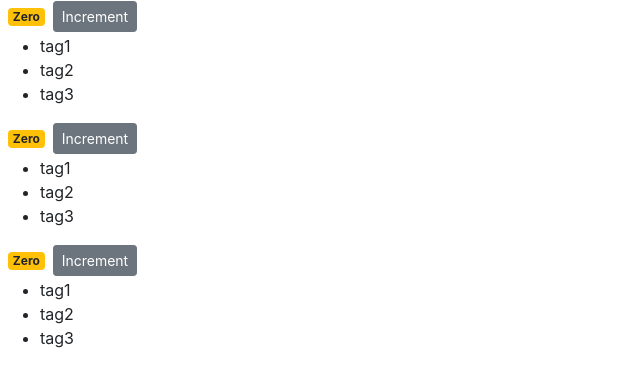
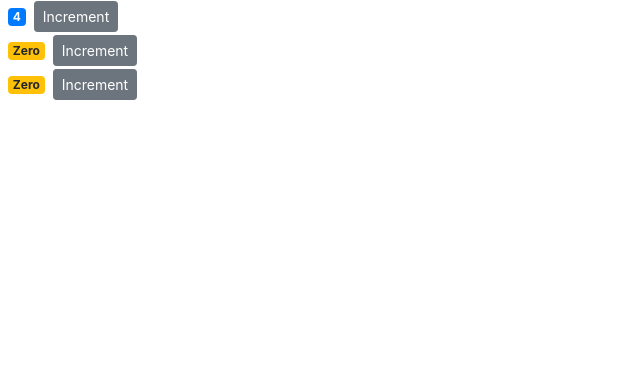
Before and after one commit to m7md21999/ReactJs_Demos, a React (Create React App) app in the folder demo-app/: page / in a window 1280 px wide. Shown: the top 386 px of the page, without its empty margins (0-640 px from the left). Built offline with nearby package versions, Linux system fonts and the light colour scheme.

Commit message:
some adjusmentes in counter and counters jsxs

```diff
--- a/demo-app/src/components/conuter.jsx
+++ b/demo-app/src/components/conuter.jsx
@@ -2,8 +2,7 @@
 
 class Counter extends Component {
   state = {
-    count: 0,
-    tags: ["tag1", "tag2", "tag3"],
+    value: this.props.value,
   };
 
   // constructor() {
@@ -15,20 +14,10 @@
   // handleIncerment() {
   //   console.log("iNCREMENT CLICKED!", this);
   // }
-
   // arrow function for event handling
 
-  handleIncerment = (product) => {
-    console.log(product);
-    this.setState({ count: this.state.count + 1 });
-  };
-
-  // the onClick={() => this.handleIncerment(product)} won't work so i need this mehtod to get it work
-  doHandleIncrement = () => {
-    this.handleIncerment({ id: 1 });
-  };
-
   render() {
+    // console.log(this.props);
     return (
       <div>
         <span className={this.getBadgeClasses()}>{this.formatCount()}</span>
@@ -38,34 +27,27 @@
         >
           Increment
         </button>
-
-        {this.renderTags()}
       </div>
     );
   }
 
-  renderTags() {
-    if (this.state.tags.length === 0) return <p>Tags list is emphty</p>;
-    else {
-      /* //rending lists */
-      return (
-        <ul>
-          {this.state.tags.map((tag) => (
-            <li key={tag}>{tag}</li>
-          ))}
-        </ul>
-      );
-    }
-  }
+  handleIncerment = (product) => {
+    this.setState({ value: this.state.value + 1 });
+  };
+
+  // the onClick={() => this.handleIncerment(product)} won't work so i need this mehtod to get it work
+  doHandleIncrement = () => {
+    this.handleIncerment({ id: 1 });
+  };
   getBadgeClasses() {
     let classes = "badge m-2 badge-";
-    classes += this.state.count == 0 ? "warning" : "primary";
+    classes += this.state.value === 0 ? "warning" : "primary";
     return classes;
   }
 
   formatCount() {
-    const { count } = this.state;
-    return count === 0 ? "Zero" : count;
+    const { value } = this.state;
+    return value === 0 ? "Zero" : value;
   }
 }
 
--- a/demo-app/src/components/conuters.jsx
+++ b/demo-app/src/components/conuters.jsx
@@ -3,17 +3,17 @@
 
 class Conuters extends Component {
   state = {
-    conuter: [
+    counters: [
       {
         id: 1,
+        value: 4,
+      },
+      {
+        id: 2,
         value: 0,
       },
       {
-        id: 1,
-        value: 0,
-      },
-      {
-        id: 1,
+        id: 3,
         value: 0,
       },
     ],
@@ -21,8 +21,8 @@
   render() {
     return (
       <div>
-        {this.state.conuter.map((conuter) => (
-          <Counter key={conuter.id} />
+        {this.state.counters.map((counter) => (
+          <Counter key={counter.id} value={counter.value} selected={true} />
         ))}
       </div>
     );
```
